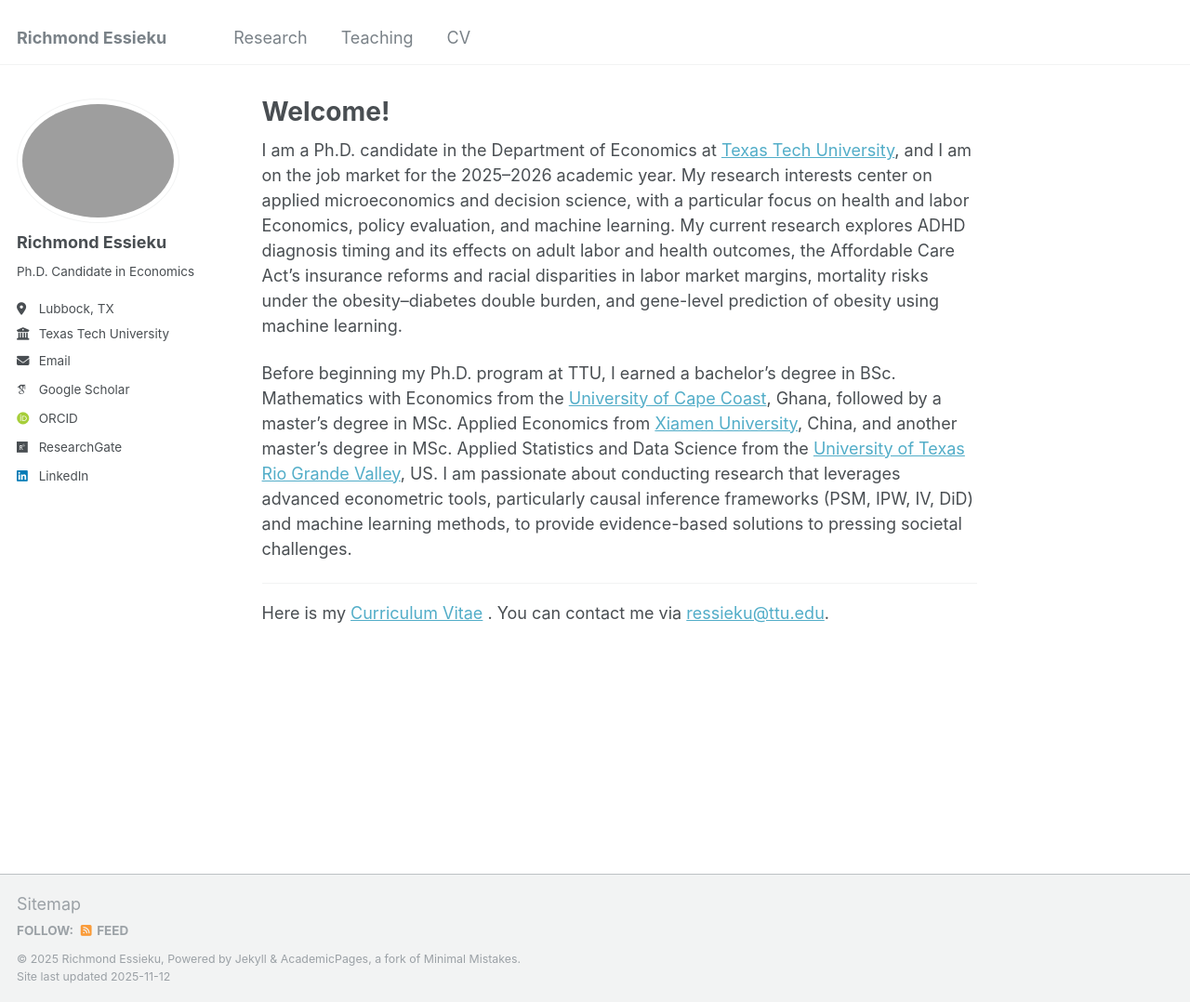
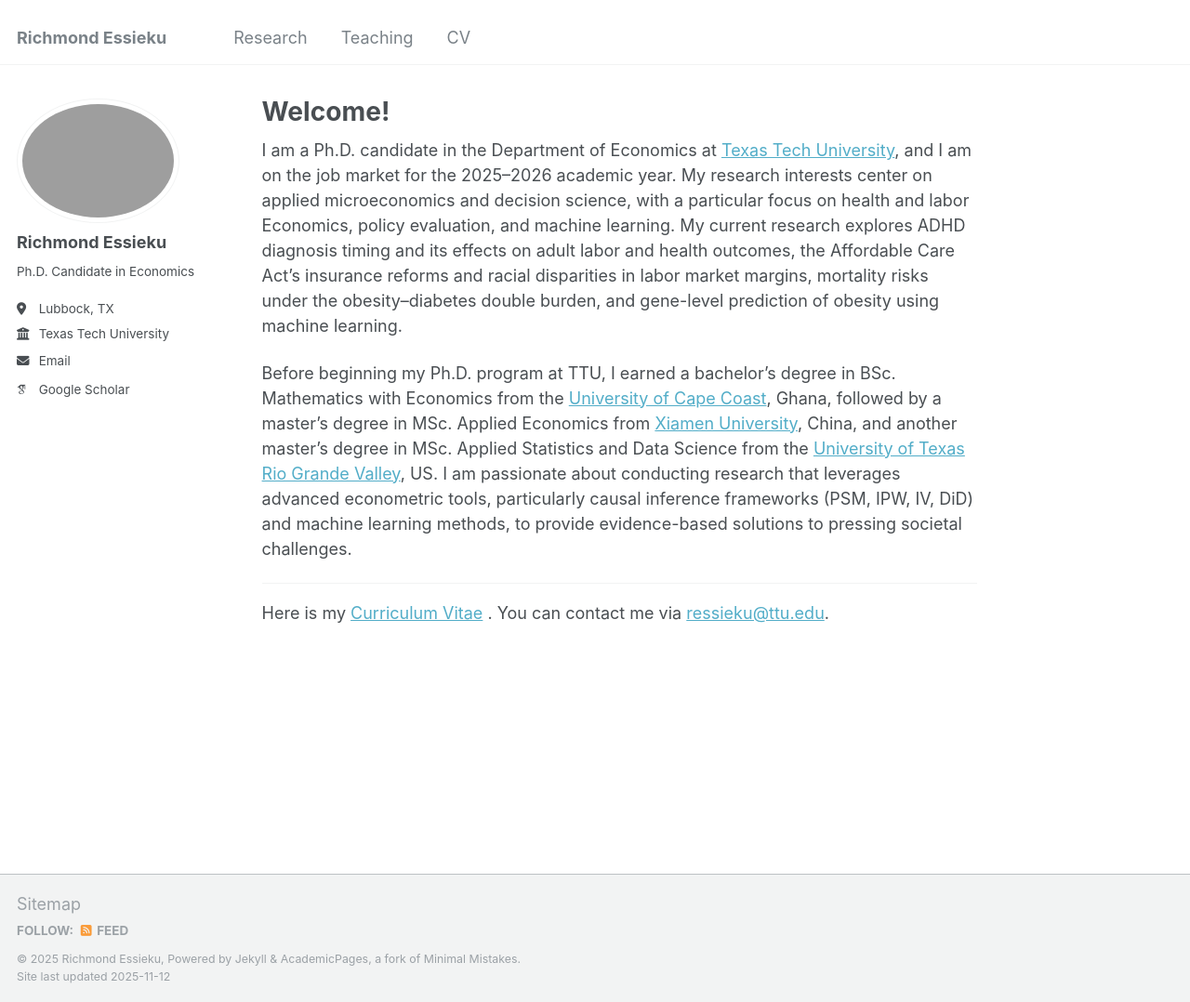
Before and after one commit to essieku/essieku.github.io, a Jekyll site: the page built from _pages/about.md, in a window 1280 px wide and 1078 px high. Shown: the whole window at 93% size. Built offline with Jekyll 4.4.1, drawn with Linux system fonts in a browser that asks for light colours; some web fonts are replaced.

Commit message:
Update _config.yml

```diff
--- a/_config.yml
+++ b/_config.yml
@@ -34,10 +34,10 @@ author:
   arxiv            : # URL - Update with the correct link to your profile
   googlescholar    : "https://scholar.google.com/citations?user=WNWQEDkAAAAJ&hl=en&oi=sra"
   impactstory      : # URL
-  orcid            : "https://orcid.org/0009-0005-5031-0159"
+  orcid            : #"https://orcid.org/0009-0005-5031-0159"
   semantic         : # URL
   pubmed           : # "https://www.ncbi.nlm.nih.gov/pubmed/?term=john+snow"
-  researchgate     :  "https://www.researchgate.net/profile/Richmond-Essieku-2"
+  researchgate     :  #"https://www.researchgate.net/profile/Richmond-Essieku-2"
   scopus           : # URL
 
   # Repositories and software development
@@ -58,7 +58,7 @@ author:
   keybase          : # Username
   instagram        : # Username
   lastfm           : # Username
-  linkedin         : "richmond-essieku-210568227"
+  linkedin         : #"richmond-essieku-210568227"
   mastodon         : # URL
   medium           : # URL
   pinterest        : # Username
```
